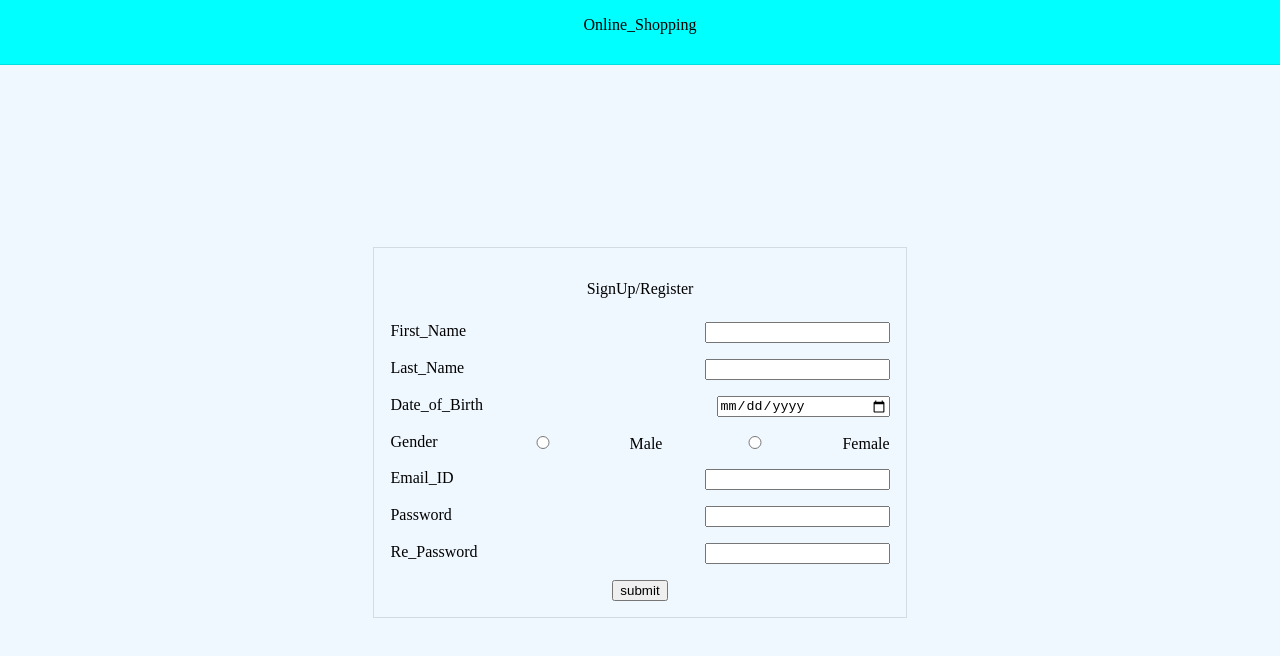
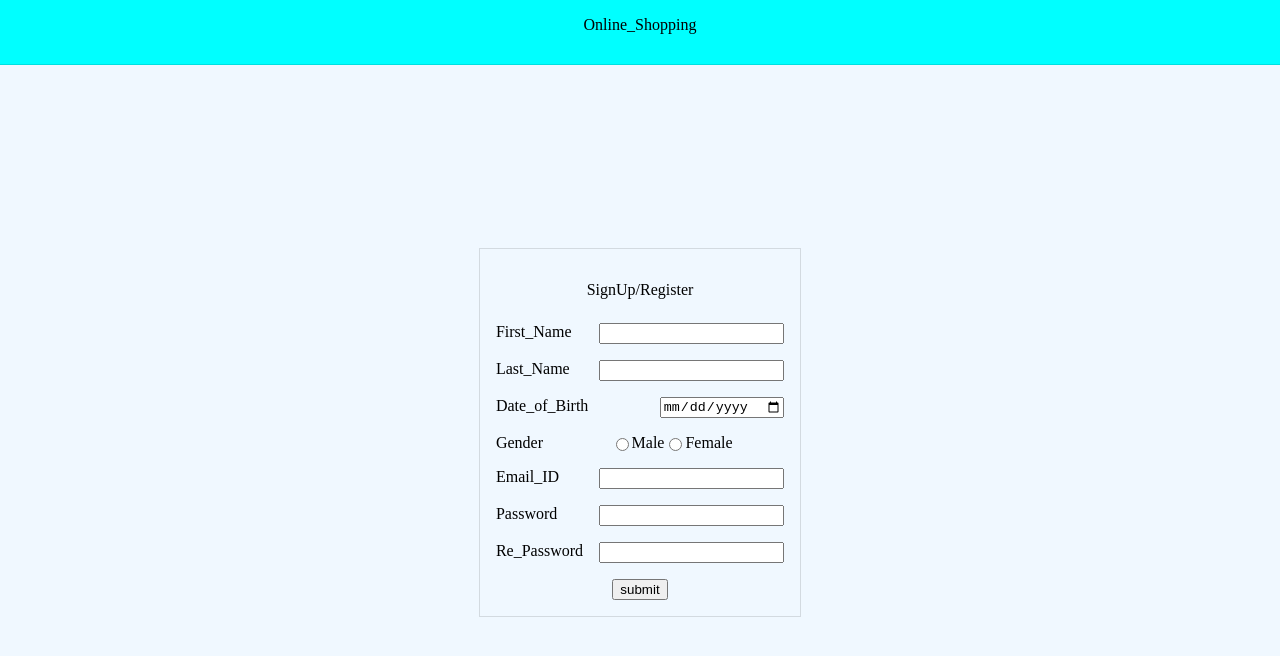
Before and after one commit to sandhyashukla06/absoluteProgrammer, a website: page signUpPage.html in a window 1280 px wide. Drawn offline with Linux system fonts and the light colour scheme.

Commit message:
sign_up css page

```diff
--- a/signUpPage.css
+++ b/signUpPage.css
@@ -26,7 +26,7 @@
 
 .signUpPageBlock p {text-align: center;}
 .inputField label {margin-right: 16px; flex:1 1 auto;}
-.inputField input {min-width: 168px; flex:0 0 auto;}
+.inputField input {min-width: auto; flex:0 0 auto;}
 .inputField{
     padding:8px 0;
     display: flex;
@@ -34,8 +34,9 @@
     border-radius: 4px;
 }
 .radioButton{
-justify-content: flex-end;
-
+    justify-content: flex-start;
+    display: flex;
+    flex: 1 1 auto;
 }
 .inputSubmit{
     align-items: center;
```
